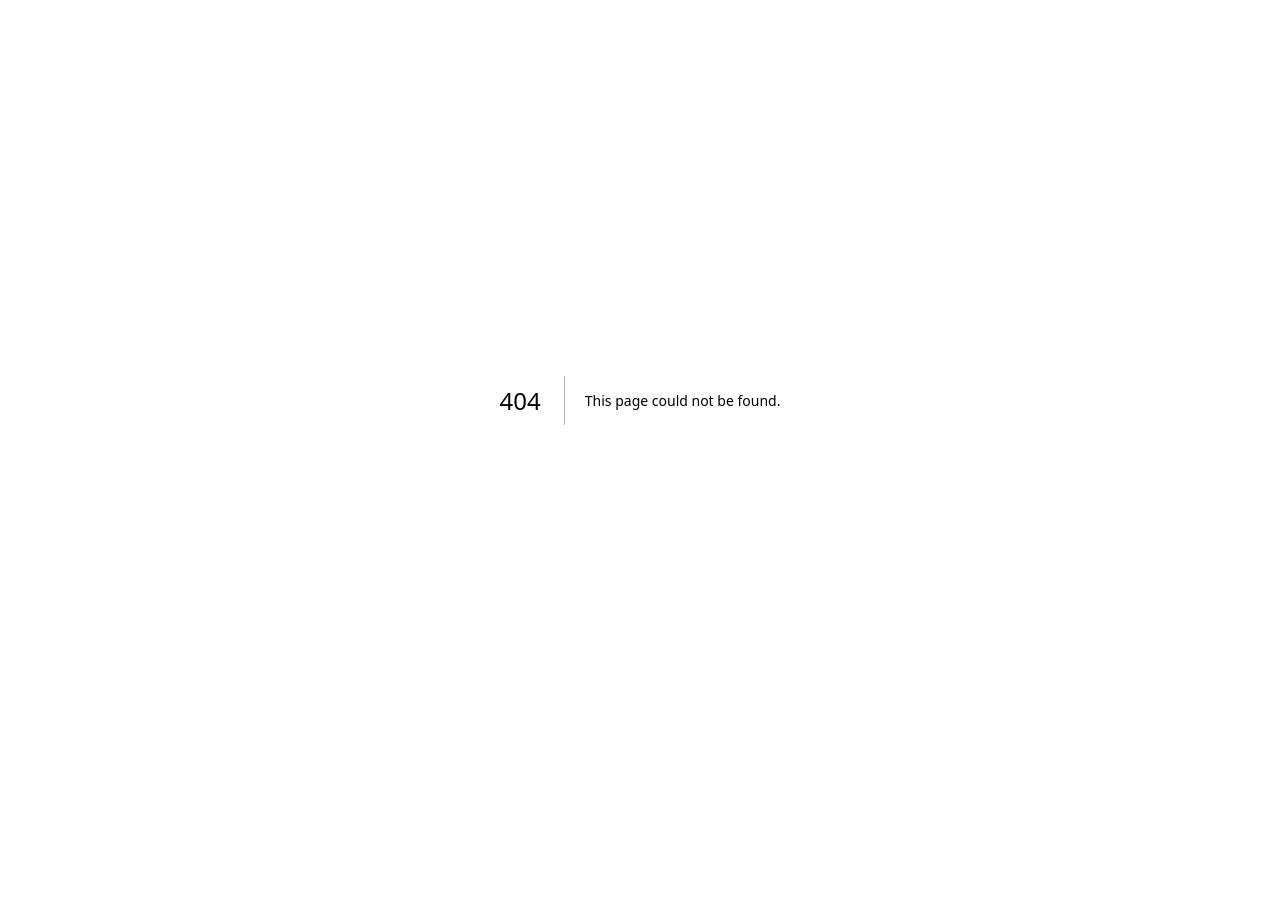
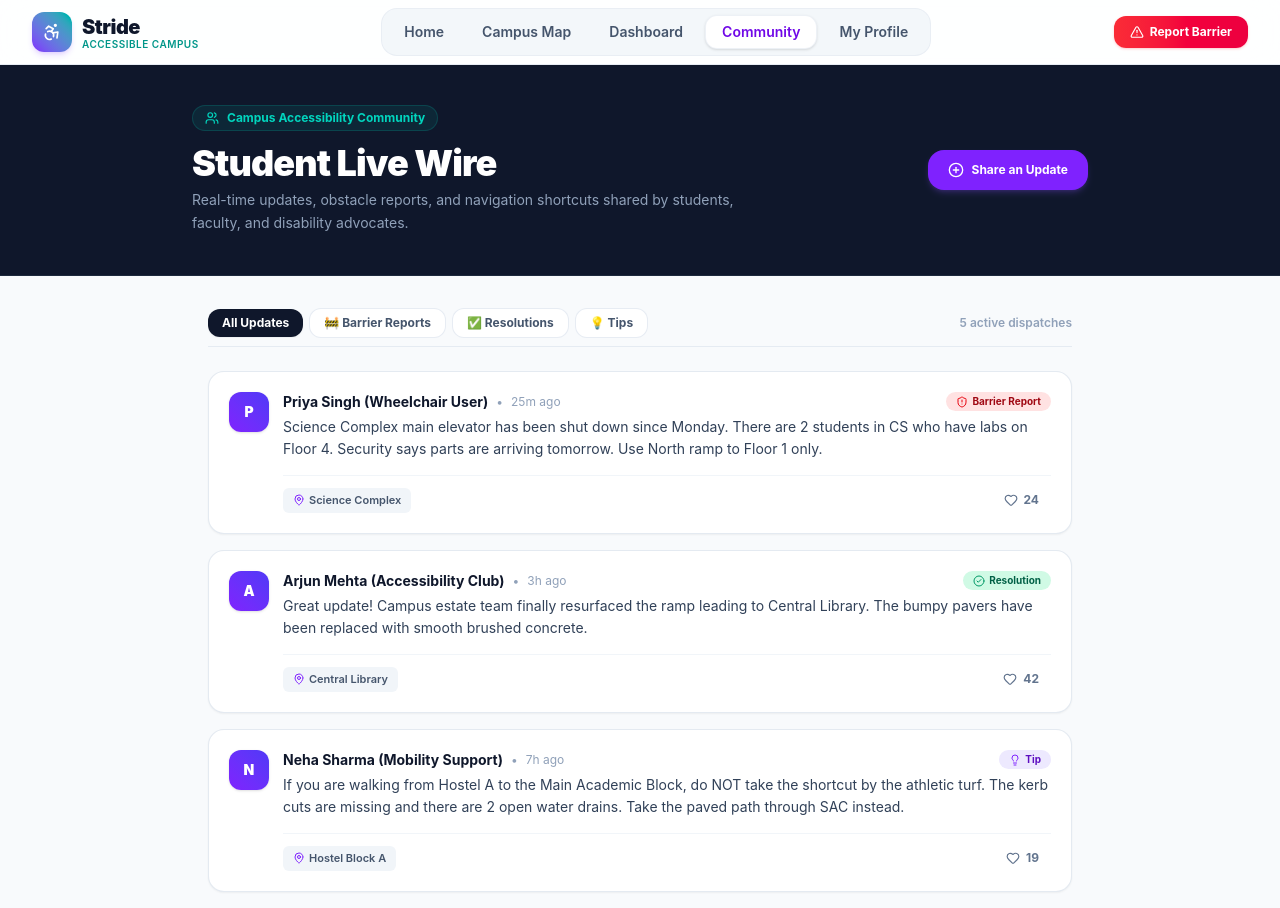
Before and after one commit to Pravesh0005/stride-campus-accessibility, a Next.js app: page /feed in a window 1280 px wide. Before the commit this address had no page. Shown: the top 908 px of the page. Before the commit the page ends 800 px from the top, so only its background shows below. Built offline with nearby package versions, Linux system fonts and the light colour scheme.

Commit message:
feat(pages): build community live wire feed page with category filtering
Co-authored-by: Rahul Verma <rahul.verma22@lpu.in>

```diff
--- /dev/null
+++ b/src/app/feed/page.js
@@ -0,0 +1,230 @@
+"use client"
+
+import { useState } from "react"
+import Navbar from "@/components/Navbar"
+import Footer from "@/components/Footer"
+import FeedPost from "@/components/FeedPost"
+import { buildings } from "@/lib/campusData"
+import { generateId } from "@/lib/utils"
+import { MessageSquare, PlusCircle, Send, Users, Sparkles, Filter } from "lucide-react"
+
+const initialPosts = [
+  {
+    id: "1",
+    author: "Priya Singh (Wheelchair User)",
+    content: "Science Complex main elevator has been shut down since Monday. There are 2 students in CS who have labs on Floor 4. Security says parts are arriving tomorrow. Use North ramp to Floor 1 only.",
+    timestamp: new Date(Date.now() - 1000 * 60 * 25).toISOString(),
+    likes: 24,
+    building: "Science Complex",
+    type: "report",
+  },
+  {
+    id: "2",
+    author: "Arjun Mehta (Accessibility Club)",
+    content: "Great update! Campus estate team finally resurfaced the ramp leading to Central Library. The bumpy pavers have been replaced with smooth brushed concrete.",
+    timestamp: new Date(Date.now() - 1000 * 60 * 60 * 3).toISOString(),
+    likes: 42,
+    building: "Central Library",
+    type: "update",
+  },
+  {
+    id: "3",
+    author: "Neha Sharma (Mobility Support)",
+    content: "If you are walking from Hostel A to the Main Academic Block, do NOT take the shortcut by the athletic turf. The kerb cuts are missing and there are 2 open water drains. Take the paved path through SAC instead.",
+    timestamp: new Date(Date.now() - 1000 * 60 * 60 * 7).toISOString(),
+    likes: 19,
+    building: "Hostel Block A",
+    type: "tip",
+  },
+  {
+    id: "4",
+    author: "Rahul Verma (Student Rep)",
+    content: "Auditorium stage in SAC still does not have a ramp for tomorrow's orientation ceremony. We have raised a ticket with the Dean of Student Affairs.",
+    timestamp: new Date(Date.now() - 1000 * 60 * 60 * 24).toISOString(),
+    likes: 35,
+    building: "Student Activity Center",
+    type: "report",
+  },
+  {
+    id: "5",
+    author: "Tanvi Patel (Occupational Therapy)",
+    content: "Health Center is the benchmark for how all campus buildings should be retrofitted. Automatic sliding doors, zero-threshold entries, and tactile guidance tracks on all floor levels.",
+    timestamp: new Date(Date.now() - 1000 * 60 * 60 * 48).toISOString(),
+    likes: 58,
+    building: "Campus Health Center",
+    type: "tip",
+  },
+]
+
+export default function FeedPage() {
+  const [posts, setPosts] = useState(initialPosts)
+  const [content, setContent] = useState("")
+  const [building, setBuilding] = useState("")
+  const [type, setType] = useState("tip")
+  const [posting, setPosting] = useState(false)
+  const [showForm, setShowForm] = useState(false)
+  const [filterType, setFilterType] = useState("all")
+
+  const handlePost = (e) => {
+    e.preventDefault()
+    if (!content.trim()) return
+    setPosting(true)
+
+    setTimeout(() => {
+      const bObj = buildings.find(b => b.id === building)
+      const newPost = {
+        id: generateId(),
+        author: "You (Student Contributor)",
+        content: content.trim(),
+        timestamp: new Date().toISOString(),
+        likes: 0,
+        building: bObj ? bObj.name : null,
+        type,
+      }
+      setPosts(prev => [newPost, ...prev])
+      setContent("")
+      setBuilding("")
+      setType("tip")
+      setPosting(false)
+      setShowForm(false)
+    }, 400)
+  }
+
+  const filtered = filterType === "all"
+    ? posts
+    : posts.filter(p => p.type === filterType)
+
+  return (
+    <div className="min-h-screen flex flex-col bg-slate-50">
+      <Navbar />
+
+      <header className="bg-slate-900 border-b border-slate-800 text-white py-10 px-4">
+        <div className="max-w-4xl mx-auto flex flex-col sm:flex-row sm:items-center justify-between gap-6">
+          <div>
+            <div className="inline-flex items-center gap-2 px-3 py-1 rounded-full bg-teal-500/10 border border-teal-500/20 text-teal-400 text-xs font-bold mb-3">
+              <Users className="w-3.5 h-3.5" />
+              <span>Campus Accessibility Community</span>
+            </div>
+            <h1 className="text-3xl sm:text-4xl font-black text-white tracking-tight">
+              Student Live Wire
+            </h1>
+            <p className="text-slate-400 text-xs sm:text-sm mt-1.5 max-w-xl leading-relaxed">
+              Real-time updates, obstacle reports, and navigation shortcuts shared by students, faculty, and disability advocates.
+            </p>
+          </div>
+
+          <button
+            onClick={() => setShowForm(!showForm)}
+            className="inline-flex items-center gap-2 px-5 py-3 rounded-2xl font-bold text-xs text-white bg-violet-600 hover:bg-violet-700 shadow-md shadow-violet-500/20 active:scale-95 transition-all self-start sm:self-auto shrink-0"
+          >
+            <PlusCircle className="w-4 h-4" />
+            <span>{showForm ? "Cancel Post" : "Share an Update"}</span>
+          </button>
+        </div>
+      </header>
+
+      <main className="flex-1 max-w-4xl mx-auto w-full px-4 py-8 space-y-6">
+
+        {showForm && (
+          <form onSubmit={handlePost} className="bg-white rounded-3xl border-2 border-violet-500/60 shadow-xl p-6 sm:p-8 space-y-4">
+            <h3 className="text-base font-black text-slate-900">Post an Update or Observation</h3>
+
+            <div className="flex gap-2 flex-wrap">
+              {[
+                { id: "tip", label: "💡 Practical Tip" },
+                { id: "report", label: "🚧 Barrier Alert" },
+                { id: "update", label: "✅ Repair Resolution" },
+              ].map(t => (
+                <button
+                  key={t.id}
+                  type="button"
+                  onClick={() => setType(t.id)}
+                  className={`px-3 py-1.5 rounded-xl text-xs font-bold transition-all ${
+                    type === t.id
+                      ? "bg-violet-600 text-white shadow-xs"
+                      : "bg-slate-100 text-slate-600 hover:bg-slate-200"
+                  }`}
+                >
+                  {t.label}
+                </button>
+              ))}
+            </div>
+
+            <textarea
+              value={content}
+              onChange={e => setContent(e.target.value)}
+              rows={3}
+              placeholder="What did you observe on campus? (e.g. Ramp angle, locked lift, construction work...)"
+              className="w-full px-4 py-3 rounded-2xl border border-slate-200 bg-slate-50 text-sm font-medium text-slate-800 placeholder-slate-400 focus:bg-white focus:outline-none focus:ring-2 focus:ring-violet-500/20 focus:border-violet-600 transition-all resize-none"
+            />
+
+            <div className="flex flex-col sm:flex-row items-center justify-between gap-3 pt-2">
+              <select
+                value={building}
+                onChange={e => setBuilding(e.target.value)}
+                className="w-full sm:w-auto flex-1 px-3.5 py-2.5 rounded-xl border border-slate-200 bg-slate-50 text-xs font-semibold text-slate-700 focus:bg-white cursor-pointer"
+              >
+                <option value="">Tag a Campus Building (Optional)...</option>
+                {buildings.map(b => (
+                  <option key={b.id} value={b.id}>{b.name}</option>
+                ))}
+              </select>
+
+              <button
+                type="submit"
+                disabled={!content.trim() || posting}
+                className="w-full sm:w-auto px-6 py-2.5 rounded-xl font-bold text-xs text-white bg-gradient-to-r from-violet-600 to-indigo-600 hover:from-violet-700 hover:to-indigo-700 shadow-md shadow-violet-500/20 disabled:opacity-50 transition-all flex items-center justify-center gap-2 cursor-pointer"
+              >
+                <Send className="w-3.5 h-3.5" />
+                <span>{posting ? "Publishing..." : "Publish to Feed"}</span>
+              </button>
+            </div>
+          </form>
+        )}
+
+        <div className="flex items-center justify-between gap-4 flex-wrap pb-2 border-b border-slate-200/80">
+          <div className="flex items-center gap-1.5 overflow-x-auto">
+            {[
+              { id: "all", label: "All Updates" },
+              { id: "report", label: "🚧 Barrier Reports" },
+              { id: "update", label: "✅ Resolutions" },
+              { id: "tip", label: "💡 Tips" },
+            ].map(f => (
+              <button
+                key={f.id}
+                onClick={() => setFilterType(f.id)}
+                className={`px-3.5 py-1.5 rounded-xl text-xs font-bold transition-all whitespace-nowrap ${
+                  filterType === f.id
+                    ? "bg-slate-900 text-white shadow-xs"
+                    : "bg-white text-slate-600 hover:bg-slate-100 border border-slate-200/80"
+                }`}
+              >
+                {f.label}
+              </button>
+            ))}
+          </div>
+
+          <span className="text-xs font-semibold text-slate-400">
+            {filtered.length} active dispatches
+          </span>
+        </div>
+
+        <div className="space-y-4">
+          {filtered.map(post => (
+            <FeedPost key={post.id} post={post} />
+          ))}
+
+          {filtered.length === 0 && (
+            <div className="text-center py-16 bg-white rounded-3xl border border-slate-200 p-8">
+              <MessageSquare className="w-10 h-10 text-slate-300 mx-auto mb-3" />
+              <p className="text-slate-700 font-bold text-sm">No dispatches in this category</p>
+              <p className="text-slate-400 text-xs mt-1">Be the first to share an observation!</p>
+            </div>
+          )}
+        </div>
+      </main>
+
+      <Footer />
+    </div>
+  )
+}
```
